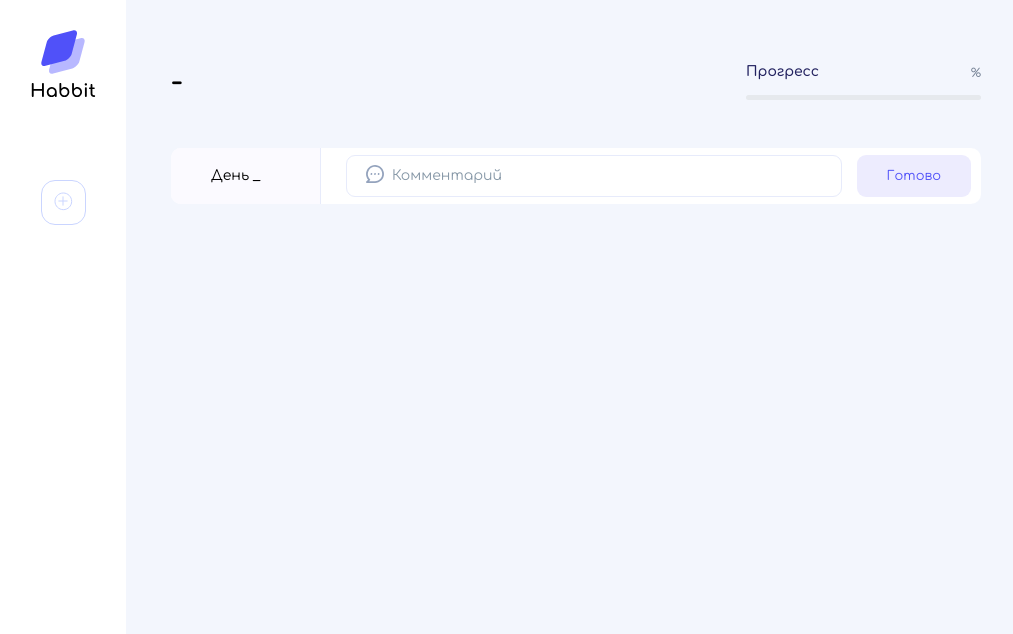
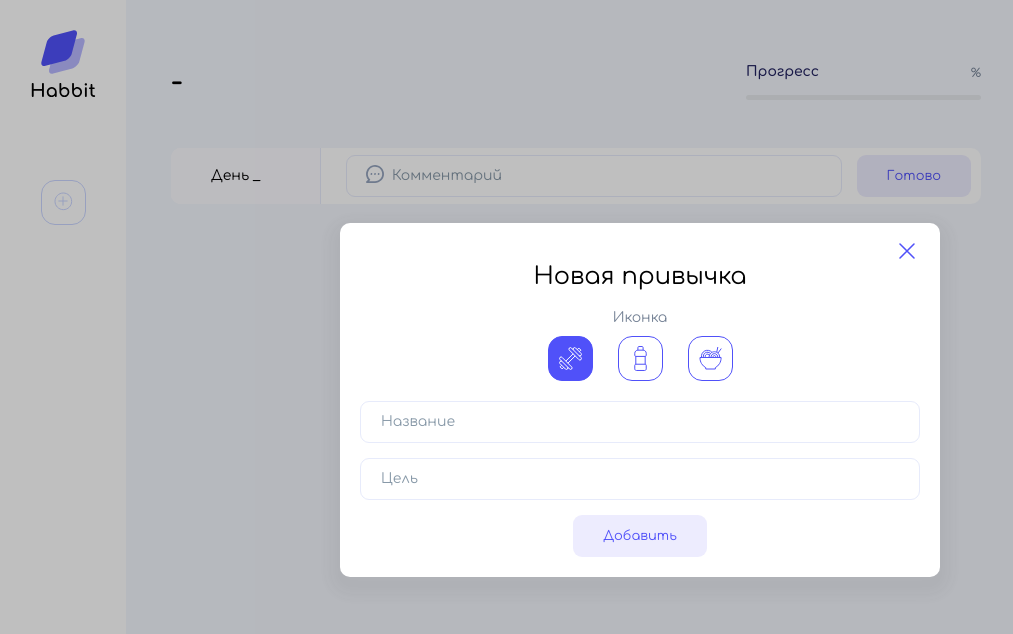
Before and after one commit to amerkhR/HabbitApp, a plain HTML site: page index.html in a window 1280 px wide. Shown: the whole page, without its empty margins (0-1013 px from the left). Drawn offline with Linux system fonts and the light colour scheme.

Commit message:
Third commit

```diff
--- a/index.html
+++ b/index.html
@@ -51,6 +51,31 @@
 				</div>
 			</main>
 		</div>
+		<div class="cover cover_hidden">
+			<div class="popup">
+				<h2>Новая привычка</h2>
+				<div class="icon-label">Иконка</div>
+				<div class="icon-select">
+					<button class="icon icon_active">
+						<img src="images/sport.svg" alt="Спорт">
+					</button>
+					<button class="icon">
+						<img src="images/water.svg" alt="Вода">
+					</button>
+					<button class="icon">
+						<img src="images/food.svg" alt="Правильное питание">
+					</button>
+				</div>
+				<form class="popup__form">
+					<input type="text" name="name" placeholder="Название">
+					<input type="number" name="target" placeholder="Цель">
+					<button class="button" type="submit">Добавить</button>
+				</form>
+				<button class="popup__close">
+					<img src="images/close.svg" alt="Закрыть попап">
+				</button>
+			</div>
+		</div>
 	</div>
 	<script src="./scrypts/app.js"></script>
 </body>
--- a/styles/main.css
+++ b/styles/main.css
@@ -233,3 +233,100 @@ input.error {
 .button:hover {
 	background: #DCDAFF
 }
+
+.cover {
+	position: fixed;
+	left: 0;
+	right: 0;
+	top: 0;
+	bottom: 0;
+	background: rgba(0, 0, 0, 0.25);
+	display: flex;
+	align-items: center;
+	justify-content: center;
+}
+
+.cover_hidden {
+	/* display: none; */
+}
+
+.popup {
+	border-radius: 10px;
+	background: #FFF;
+	box-shadow: 0px 8px 14px 12px rgba(56, 56, 56, 0.05);
+	max-width: 600px;
+	width: 100%;
+	padding: 20px;
+	position: relative;
+	flex-direction: column;
+	display: flex;
+	align-items: center;
+}
+
+.popup__close {
+	position: absolute;
+	right: 15px;
+	top: 15px;
+	border: none;
+	background: none;
+	cursor: pointer;
+}
+
+h2 {
+	font-size: 24px;
+	font-weight: 400;
+}
+
+.icon-label {
+	color: #768396;
+	font-size: 14px;
+	line-height: 16px;
+	font-weight: 400;
+	margin-bottom: 10px;
+}
+
+.icon-select {
+	display: flex;
+	gap: 25px;
+	margin-bottom: 20px;
+}
+
+.icon {
+	border-radius: 14px;
+	border: 1px solid #5051F9;
+	background: white;
+	display: flex;
+	align-items: center;
+	justify-content: center;
+	height: 45px;
+	width: 45px;
+	cursor: pointer;
+}
+
+.icon:hover {
+	background: #6A6AFB;
+}
+
+.icon:hover img {
+	filter: brightness(0) invert(1);
+}
+
+.icon_active {
+	background: #5051F9;
+}
+
+.icon_active img {
+	filter: brightness(0) invert(1);
+}
+
+.popup__form {
+	width: 100%;
+	display: flex;
+	flex-direction: column;
+	align-items: center;
+	gap: 15px;
+}
+
+.popup__form input {
+	width: 100%;
+}
```
Also changed, not shown: images/close.svg (added), 1 other file.
